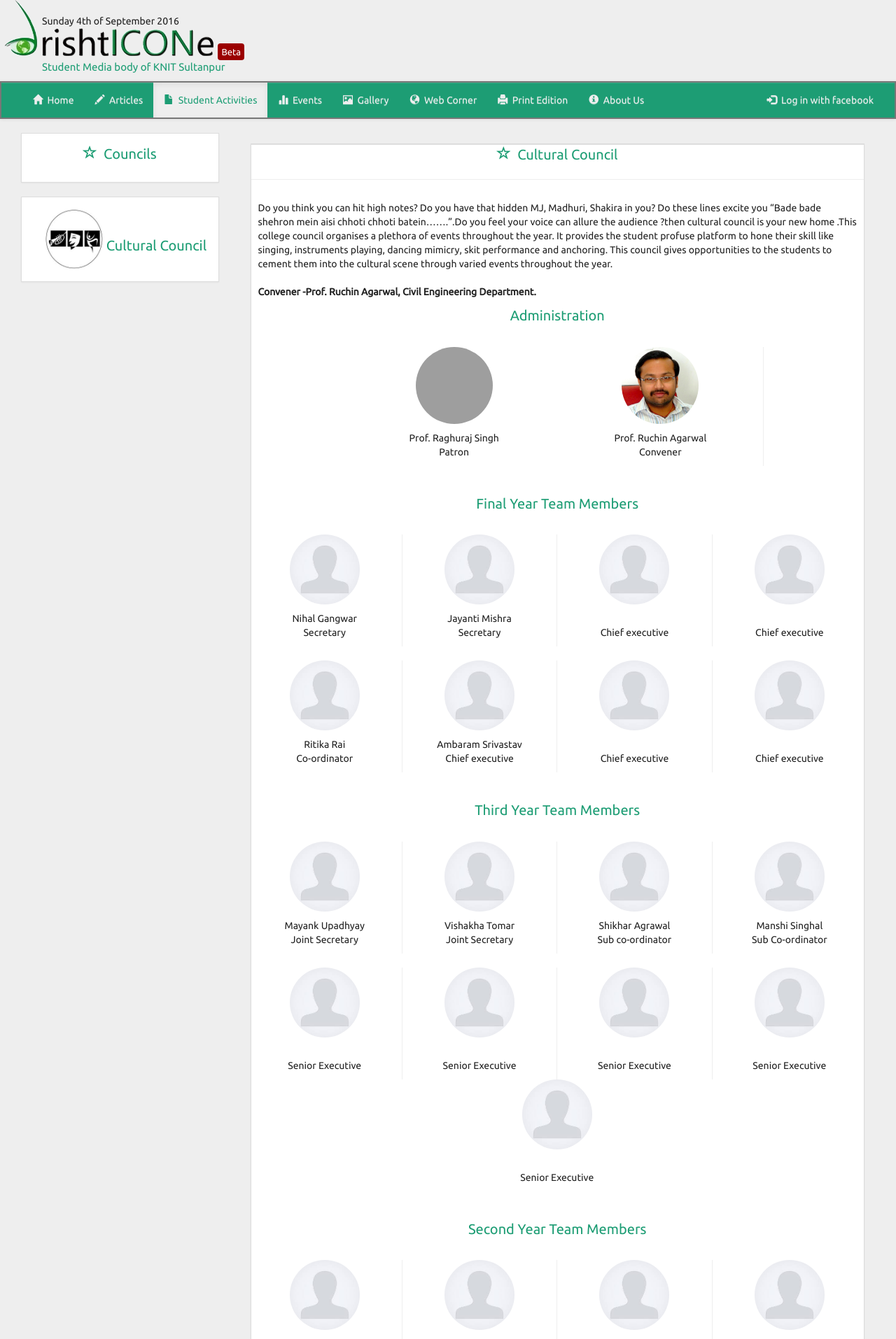
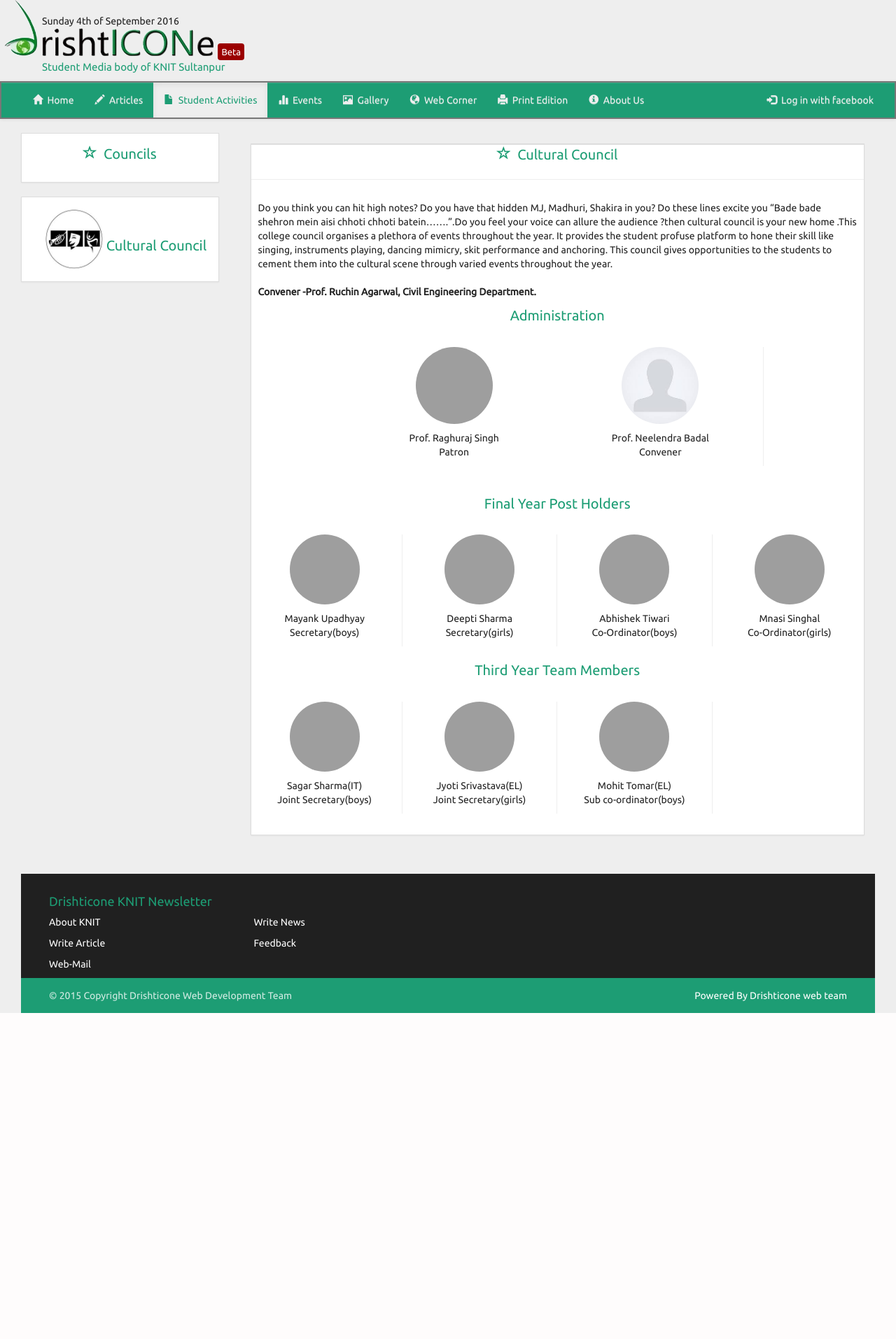
Before and after one commit to drishticone/2.0.0, a PHP site: page /student_activity/cult/index.php in a window 1280 px wide. Shown: the top 1914 px of the page at 70% size. After the commit the page ends 1448 px from the top, so only its background shows below. Run offline with PHP 8.4, Linux system fonts and the light colour scheme; a stand-in replaces the project's code that opens the database connection; some libraries are stand-ins or nearby versions; grey boxes are pictures that could not be loaded.

Commit message:
cult page

```diff
--- a/student_activity/cult/index.php
+++ b/student_activity/cult/index.php
@@ -97,9 +97,9 @@ Do you think you can hit high notes? Do you have that hidden MJ, Madhuri, Shakir
 </div>
 
 <div class="col-md-4 mid" style="border-right:1px solid #eee">
-<center><img src="../cult/image/Ruchin.jpg"  height="110" width="110" alt="Prof. Ruchin Agarwal" class="img-circle">
+<center><img src="../cult/image/default.jpg"  height="110" width="110" alt="Prof. Ruchin Agarwal" class="img-circle">
 <br>
-<p><center>Prof. Ruchin Agarwal<br />
+<p><center>Prof. Neelendra Badal<br />
 <span class="green">Convener</span></p>
 </div>
 <div class="col-md-2 mid"></div>
@@ -109,73 +109,75 @@ Do you think you can hit high notes? Do you have that hidden MJ, Madhuri, Shakir
 
 <div class="row">
 <div class="col-md-12">
- <center><p class="title2">Final Year Team Members</p></center></div></div><br>
+ <center><p class="title2">Final Year Post Holders</p></center></div></div><br>
 
 <div class="row">
 
 <div class="col-md-3 mid" style="border-right:1px solid #eee">
-<center><img src="../iste/image/default.jpg"  height="100" width="100" alt="Nihal Gangwar" class="img-circle">
+<center><img src="../cult/image/mayank.jpg"  height="100" width="100" alt="Nihal Gangwar" class="img-circle">
 <br>
-<p><center>Nihal Gangwar<br />
-<span class="green">Secretary</span></p>
+<p><center>Mayank Upadhyay<br />
+<span class="green">Secretary(boys)</span></p>
 </div>
 
 <div class="col-md-3 mid" style="border-right:1px solid #eee">
-<center><img src="../iste/image/default.jpg"  height="100" width="100" alt="Jayanti Mishra" class="img-circle">
+<center><img src="../cult/image/deepti.jpg"  height="100" width="100" alt="Jayanti Mishra" class="img-circle">
 <br>
-<p><center>Jayanti Mishra<br />
-<span class="green">Secretary</span></p>
+<p><center>Deepti Sharma<br />
+<span class="green">Secretary(girls)</span></p>
 </div>
 
 <div class="col-md-3 mid" style="border-right:1px solid #eee">
-<center><img src="../iste/image/default.jpg"  height="100" width="100" alt="" class="img-circle">
+<center><img src="../cult/image/abhishek.jpg"  height="100" width="100" alt="" class="img-circle">
+<br>
+<p><center> Abhishek Tiwari<br />
+<span class="green">Co-Ordinator(boys)</span></p>
+</div>
+
+<div class="col-md-3 mid" style="border-right:1px solid #eee">
+<center><img src="../cult/image/mansi.jpg"  height="100" width="100" alt="" class="img-circle">
+<br>
+<p><center> Mnasi Singhal<br />
+<span class="green">Co-Ordinator(girls)</span></p>
+</div>
+
+</div>
+<br>
+<!-- row 2 -->
+
+<!-- row 3 -->
+<!--
+<div class="row">
+
+<div class="col-md-3 mid" style="border-right:1px solid #eee">
+<center><img src="../cult/image/default.jpg"  height="100" width="100" alt="Ritika Rai" class="img-circle">
+<br>
+<p><center>Ritika Rai<br />
+<span class="green">Co-ordinator</span></p>
+</div>
+
+<div class="col-md-3 mid" style="border-right:1px solid #eee">
+<center><img src="../cult/image/default.jpg"  height="100" width="100" alt="Ambaram Srivastav" class="img-circle">
+<br>
+<p><center>Ambaram Srivastav<br />
+<span class="green">Chief executive</span></p>
+</div>
+
+<div class="col-md-3 mid" style="border-right:1px solid #eee">
+<center><img src="../cult/image/default.jpg"  height="100" width="100" alt="" class="img-circle">
 <br>
 <p><center><br />
 <span class="green">Chief executive</span></p>
 </div>
 
 <div class="col-md-3 mid" style="border-right:1px solid #eee">
-<center><img src="../iste/image/default.jpg"  height="100" width="100" alt="" class="img-circle">
-<br>
-<p><center><br />
-<span class="green">Chief executive</span></p>
-</div>
-</div>
-<br>
-<!-- row 2 -->
-
-<!-- row 3 -->
-
-<div class="row">
-
-<div class="col-md-3 mid" style="border-right:1px solid #eee">
-<center><img src="../iste/image/default.jpg"  height="100" width="100" alt="Ritika Rai" class="img-circle">
-<br>
-<p><center>Ritika Rai<br />
-<span class="green">Co-ordinator</span></p>
-</div>
-
-<div class="col-md-3 mid" style="border-right:1px solid #eee">
-<center><img src="../iste/image/default.jpg"  height="100" width="100" alt="Ambaram Srivastav" class="img-circle">
-<br>
-<p><center>Ambaram Srivastav<br />
-<span class="green">Chief executive</span></p>
-</div>
-
-<div class="col-md-3 mid" style="border-right:1px solid #eee">
-<center><img src="../iste/image/default.jpg"  height="100" width="100" alt="" class="img-circle">
-<br>
-<p><center><br />
-<span class="green">Chief executive</span></p>
-</div>
-
-<div class="col-md-3 mid" style="border-right:1px solid #eee">
-<center><img src="../iste/image/default.jpg"  height="100" width="100" alt="" class="img-circle">
+<center><img src="../cult/image/default.jpg"  height="100" width="100" alt="" class="img-circle">
 <br>
 <p><center><br />
 <span class="green">Chief executive</span></p>
 </div>
 </div><br><br>
+-->
 
 <!-- Third year Team Members -->
 
@@ -186,61 +188,62 @@ Do you think you can hit high notes? Do you have that hidden MJ, Madhuri, Shakir
 <div class="row">
 
 <div class="col-md-3 mid" style="border-right:1px solid #eee">
-<center><img src="../iste/image/default.jpg"  height="100" width="100" alt="Mayank Upadhyay" class="img-circle">
+<center><img src="../cult/image/sagar.jpg"  height="100" width="100" alt="Mayank Upadhyay" class="img-circle">
 <br>
-<p><center>Mayank Upadhyay<br />
-<span class="green">Joint Secretary</span></p>
+<p><center>Sagar Sharma(IT)<br />
+<span class="green">Joint Secretary(boys)</span></p>
 </div>
 
 <div class="col-md-3 mid" style="border-right:1px solid #eee">
-<center><img src="../iste/image/default.jpg"  height="100" width="100" alt="Vishakha Tomar" class="img-circle">
+<center><img src="../cult/image/jyoti.jpg"  height="100" width="100" alt="Vishakha Tomar" class="img-circle">
 <br>
-<p><center>Vishakha Tomar<br />
-<span class="green">Joint Secretary</span></p>
+<p><center>Jyoti Srivastava(EL)<br />
+<span class="green">Joint Secretary(girls)</span></p>
 </div>
 
 <div class="col-md-3 mid" style="border-right:1px solid #eee">
-<center><img src="../iste/image/default.jpg"  height="100" width="100" alt="Shikhar Agrawal" class="img-circle">
+<center><img src="../cult/image/mohit.jpg"  height="100" width="100" alt="Shikhar Agrawal" class="img-circle">
 <br>
-<p><center>Shikhar Agrawal<br />
-<span class="green">Sub co-ordinator</span></p>
+<p><center>Mohit Tomar(EL)<br />
+<span class="green">Sub co-ordinator(boys)</span></p>
 </div>
-
+<!--
 <div class="col-md-3 mid" style="border-right:1px solid #eee">
-<center><img src="../iste/image/default.jpg"  height="100" width="100" alt="Manshi Singhal" class="img-circle">
+<center><img src="../cult/image/default.jpg"  height="100" width="100" alt="Manshi Singhal" class="img-circle">
 <br>
 <p><center>Manshi Singhal<br />
 <span class="green">Sub Co-ordinator</span></p>
 </div>
+-->
 </div><br>
 
 <!-- row 2 -->
-
+<!--
 <div class="row">
 
 <div class="col-md-3 mid" style="border-right:1px solid #eee">
-<center><img src="../iste/image/default.jpg"  height="100" width="100" alt="" class="img-circle">
+<center><img src="../cult/image/default.jpg"  height="100" width="100" alt="" class="img-circle">
 <br>
 <p><center><br />
 <span class="green">Senior Executive</span></p>
 </div>
 
 <div class="col-md-3 mid" style="border-right:1px solid #eee">
-<center><img src="../iste/image/default.jpg"  height="100" width="100" alt="" class="img-circle">
+<center><img src="../cult/image/default.jpg"  height="100" width="100" alt="" class="img-circle">
 <br>
 <p><center><br />
 <span class="green">Senior Executive</span></p>
 </div>
 
 <div class="col-md-3 mid" style="border-right:1px solid #eee">
-<center><img src="../iste/image/default.jpg"  height="100" width="100" alt="" class="img-circle">
+<center><img src="../cult/image/default.jpg"  height="100" width="100" alt="" class="img-circle">
 <br>
 <p><center><br />
 <span class="green">Senior Executive</span></p>
 </div>
 
 <div class="col-md-3 mid" style="border-right:1px solid #eee">
-<center><img src="../iste/image/default.jpg"  height="100" width="100" alt="" class="img-circle">
+<center><img src="../cult/image/default.jpg"  height="100" width="100" alt="" class="img-circle">
 <br>
 <p><center><br />
 <span class="green">Senior Executive</span></p>
@@ -251,15 +254,16 @@ Do you think you can hit high notes? Do you have that hidden MJ, Madhuri, Shakir
 <div class="row">
 
 <div class="col-md-12" style="border-right:1px solid #eee">
-<center><img src="../iste/image/default.jpg"  height="100" width="100" alt="" class="img-circle">
+<center><img src="../cult/image/default.jpg"  height="100" width="100" alt="" class="img-circle">
 <br>
 <p><center><br />
 <span class="green">Senior Executive</span></p>
 </div>
 </div><br><br>
-
+-->
 <!-- Second Year Team Member -->
 
+<!--
 <div class="row">
 <div class="col-md-12">
  <center><p class="title2">Second Year Team Members</p></center></div></div><br>
@@ -267,93 +271,93 @@ Do you think you can hit high notes? Do you have that hidden MJ, Madhuri, Shakir
 <div class="row">
 
 <div class="col-md-3 mid" style="border-right:1px solid #eee">
-<center><img src="../iste/image/default.jpg"  height="100" width="100" alt="Shubham Pratap singh" class="img-circle">
+<center><img src="../cult/image/default.jpg"  height="100" width="100" alt="Shubham Pratap singh" class="img-circle">
 <br>
 <p><center>Shubham Pratap Singh<br />
 <span class="green">Executive<span></p>
 </div>
 
 <div class="col-md-3 mid" style="border-right:1px solid #eee">
-<center><img src="../iste/image/default.jpg"  height="100" width="100" alt="Paurush Gupta" class="img-circle">
+<center><img src="../cult/image/default.jpg"  height="100" width="100" alt="Paurush Gupta" class="img-circle">
 <br>
 <p><center>Paurush Gupta<br />
 <span class="green">Executive</span></p>
 </div>
 
 <div class="col-md-3 mid" style="border-right:1px solid #eee">
-<center><img src="../iste/image/default.jpg"  height="100" width="100" alt="Sagar Sharma" class="img-circle">
+<center><img src="../cult/image/default.jpg"  height="100" width="100" alt="Sagar Sharma" class="img-circle">
 <br>
 <p><center>Sagar sharma<br />
 <span class="green">Executive</span></p>
 </div>
 
 <div class="col-md-3 mid" style="border-right:1px solid #eee">
-<center><img src="../iste/image/default.jpg"  height="100" width="100" alt="Abhishek Singh" class="img-circle">
+<center><img src="../cult/image/default.jpg"  height="100" width="100" alt="Abhishek Singh" class="img-circle">
 <br>
 <p><center>Abhishek Singh<br />
 <span class="green">Executive</span></p>
 </div>
 </div><br>
-
+-->
 <!-- row 2 -->
-
+<!--
 <div class="row">
 
 <div class="col-md-3 mid" style="border-right:1px solid #eee">
-<center><img src="../iste/image/default.jpg"  height="100" width="100" alt="Animesh Singh" class="img-circle">
+<center><img src="../cult/image/default.jpg"  height="100" width="100" alt="Animesh Singh" class="img-circle">
 <br>
 <p><center>Animesh Singh<br />
 <span class="green">Executive<span></p>
 </div>
 
 <div class="col-md-3 mid" style="border-right:1px solid #eee">
-<center><img src="../iste/image/default.jpg"  height="100" width="100" alt="Vipul Kapoor" class="img-circle">
+<center><img src="../cult/image/default.jpg"  height="100" width="100" alt="Vipul Kapoor" class="img-circle">
 <br>
 <p><center>Vipul Kapoor<br />
 <span class="green">Executive</span></p>
 </div>
 
 <div class="col-md-3 mid" style="border-right:1px solid #eee">
-<center><img src="../iste/image/default.jpg"  height="100" width="100" alt="Devesh Pandey" class="img-circle">
+<center><img src="../cult/image/default.jpg"  height="100" width="100" alt="Devesh Pandey" class="img-circle">
 <br>
 <p><center>Devesh Pandey<br />
 <span class="green">Executive</span></p>
 </div>
 
 <div class="col-md-3 mid" style="border-right:1px solid #eee">
-<center><img src="../iste/image/default.jpg"  height="100" width="100" alt="Sarad Shukla" class="img-circle">
+<center><img src="../cult/image/default.jpg"  height="100" width="100" alt="Sarad Shukla" class="img-circle">
 <br>
 <p><center>Sarad Shukla<br />
 <span class="green">Executive</span></p>
 </div>
 </div><br>
-
+-->
 <!-- row 3 -->
-
+<!--
 <div class="row">
 <div class="col-md-3 mid" style="border-right:1px solid #eee">
-<center><img src="../iste/image/default.jpg"  height="100" width="100" alt="Satyam Gupta" class="img-circle">
+<center><img src="../cult/image/default.jpg"  height="100" width="100" alt="Satyam Gupta" class="img-circle">
 <br>
 <p><center>Satyam Gupta<br />
 <span class="green">Executive<span></p>
 </div>
 
 <div class="col-md-3 mid" style="border-right:1px solid #eee">
-<center><img src="../iste/image/default.jpg"  height="100" width="100" alt="Rajat" class="img-circle">
+<center><img src="../cult/image/default.jpg"  height="100" width="100" alt="Rajat" class="img-circle">
 <br>
 <p><center>Rajat<br />
 <span class="green">Executive</span></p>
 </div>
 
 <div class="col-md-3 mid" style="border-right:1px solid #eee">
-<center><img src="../iste/image/default.jpg"  height="100" width="100" alt="Deepak" class="img-circle">
+<center><img src="../cult/image/default.jpg"  height="100" width="100" alt="Deepak" class="img-circle">
 <br>
 <p><center>Deepak<br />
 <span class="green">Executive</span></p>
 </div>
 
 <div class="col-md-3 mid" style="border-right:1px solid #eee">
-<center><img src="../iste/image/default.jpg"  height="100" width="100" alt="Rishab Jain " class="img-circle">
+<center><img src="../cult/image/default.jpg"  height="100" width="100" alt="Rishab Jain " class="img-circle">
 <br>
 <p><center>Rishab Jain<br />
 <span class="green">Executive</span></p>
@@ -363,38 +367,39 @@ Do you think you can hit high notes? Do you have that hidden MJ, Madhuri, Shakir
 <div class="row">
 
 <div class="col-md-12" style="border-right:1px solid #eee">
-<center><img src="../iste/image/default.jpg"  height="100" width="100" alt="Swati Gangwar" class="img-circle">
+<center><img src="../cult/image/default.jpg"  height="100" width="100" alt="Swati Gangwar" class="img-circle">
 <br>
 <p><center>Swati Gangwar<br />
 <span class="green">Executive</span></p>
 </div>
 </div><br><br>
-
+-->
 <!-- First Year Team Member -->
-
+<!--
 <div class="row">
 <div class="col-md-12">
  <center><p class="title2">First Year Team Members</p></center></div></div><br>
-
+ -->
 <!-- row 1 -->
+<!--
 <div class="row">
 
 <div class="col-md-3 mid" style="border-right:1px solid #eee">
-<center><img src="../iste/image/default.jpg"  height="100" width="100" alt="" class="img-circle">
+<center><img src="../cult/image/default.jpg"  height="100" width="100" alt="" class="img-circle">
 <br>
 <p><center><br />
 <span class="green">Executive<span></p>
 </div>
 
 <div class="col-md-3 mid" style="border-right:1px solid #eee">
-<center><img src="../iste/image/default.jpg"  height="100" width="100" alt="" class="img-circle">
+<center><img src="../cult/image/default.jpg"  height="100" width="100" alt="" class="img-circle">
 <br>
 <p><center><br />
 <span class="green">Co-Executive</span></p>
 </div>
 
 <div class="col-md-3 mid" style="border-right:1px solid #eee">
-<center><img src="../iste/image/default.jpg"  height="100" width="100" alt=" " class="img-circle">
+<center><img src="../cult/image/default.jpg"  height="100" width="100" alt=" " class="img-circle">
 <br>
 <p><center> <br />
 <span class="green">Co-Executive</span></p>
@@ -402,105 +407,106 @@ Do you think you can hit high notes? Do you have that hidden MJ, Madhuri, Shakir
 
 
 <div class="col-md-3 mid" style="border-right:1px solid #eee">
-<center><img src="../iste/image/default.jpg"  height="100" width="100" alt="" class="img-circle">
+<center><img src="../cult/image/default.jpg"  height="100" width="100" alt="" class="img-circle">
 <br>
 <p><center><br />
 <span class="green">Co-Executive</span></p>
 </div>
 </div><br>
+-->
 <!-- row 2 -->
-
+<!--
 <div class="row">
 
 <div class="col-md-3 mid" style="border-right:1px solid #eee">
-<center><img src="../iste/image/default.jpg"  height="100" width="100" alt="" class="img-circle">
+<center><img src="../cult/image/default.jpg"  height="100" width="100" alt="" class="img-circle">
 <br>
 <p><center><br />
 <span class="green">Co-Executive<span></p>
 </div>
 
 <div class="col-md-3 mid" style="border-right:1px solid #eee">
-<center><img src="../iste/image/default.jpg"  height="100" width="100" alt="" class="img-circle">
+<center><img src="../cult/image/default.jpg"  height="100" width="100" alt="" class="img-circle">
 <br>
 <p><center><br />
 <span class="green">Co-Executive</span></p>
 </div>
 
 <div class="col-md-3 mid" style="border-right:1px solid #eee">
-<center><img src="../iste/image/default.jpg"  height="100" width="100" alt="" class="img-circle">
+<center><img src="../cult/image/default.jpg"  height="100" width="100" alt="" class="img-circle">
 <br>
 <p><center><br />
 <span class="green">Co-Executive</span></p>
 </div>
 
 <div class="col-md-3 mid" style="border-right:1px solid #eee">
-<center><img src="../iste/image/default.jpg"  height="100" width="100" alt="" class="img-circle">
+<center><img src="../cult/image/default.jpg"  height="100" width="100" alt="" class="img-circle">
 <br>
 <p><center><br />
 <span class="green">Co-Executive</span></p>
 </div>
 </div><br>
-
+-->
 <!-- ROW 3 -->
-
+<!--
 <div class="row">
 
 <div class="col-md-3 mid" style="border-right:1px solid #eee">
-<center><img src="../iste/image/default.jpg"  height="100" width="100" alt="" class="img-circle">
+<center><img src="../cult/image/default.jpg"  height="100" width="100" alt="" class="img-circle">
 <br>
 <p><center><br />
 <span class="green">Co-Executive<span></p>
 </div>
 
 <div class="col-md-3 mid" style="border-right:1px solid #eee">
-<center><img src="../iste/image/default.jpg"  height="100" width="100" alt="" class="img-circle">
+<center><img src="../cult/image/default.jpg"  height="100" width="100" alt="" class="img-circle">
 <br>
 <p><center><br />
 <span class="green">Co-Executive</span></p>
 </div>
 
 <div class="col-md-3 mid" style="border-right:1px solid #eee">
-<center><img src="../iste/image/default.jpg"  height="100" width="100" alt="" class="img-circle">
+<center><img src="../cult/image/default.jpg"  height="100" width="100" alt="" class="img-circle">
 <br>
 <p><center><br />
 <span class="green">Co-Executive</span></p>
 </div>
 
 <div class="col-md-3 mid" style="border-right:1px solid #eee">
-<center><img src="../iste/image/default.jpg"  height="100" width="100" alt="" class="img-circle">
+<center><img src="../cult/image/default.jpg"  height="100" width="100" alt="" class="img-circle">
 <br>
 <p><center><br />
 <span class="green">Co-Executive</span></p>
 </div>
 </div><br>
-
+-->
 <!-- row 4 -->
-
+<!--
 <div class="row">
 
 <div class="col-md-3 mid" style="border-right:1px solid #eee">
-<center><img src="../iste/image/default.jpg"  height="100" width="100" alt="" class="img-circle">
+<center><img src="../cult/image/default.jpg"  height="100" width="100" alt="" class="img-circle">
 <br>
 <p><center><br />
 <span class="green">Co-Executive<span></p>
 </div>
 
 <div class="col-md-3 mid" style="border-right:1px solid #eee">
-<center><img src="../iste/image/default.jpg"  height="100" width="100" alt="" class="img-circle">
+<center><img src="../cult/image/default.jpg"  height="100" width="100" alt="" class="img-circle">
 <br>
 <p><center><br />
 <span class="green">Co-Executive</span></p>
 </div>
 
 <div class="col-md-3 mid" style="border-right:1px solid #eee">
-<center><img src="../iste/image/default.jpg"  height="100" width="100" alt="" class="img-circle">
+<center><img src="../cult/image/default.jpg"  height="100" width="100" alt="" class="img-circle">
 <br>
 <p><center><br />
 <span class="green">Co-Executive</span></p>
 </div>
 
 <div class="col-md-3 mid" style="border-right:1px solid #eee">
-<center><img src="../iste/image/default.jpg"  height="100" width="100" alt="" class="img-circle">
+<center><img src="../cult/image/default.jpg"  height="100" width="100" alt="" class="img-circle">
 <br>
 <p><center><br />
 <span class="green">Co-Executive</span></p>
@@ -510,7 +516,7 @@ Do you think you can hit high notes? Do you have that hidden MJ, Madhuri, Shakir
 <div class="row">
 
 <div class="col-md-12" style="border-right:1px solid #eee">
-<center><img src="../iste/image/default.jpg"  height="100" width="100" alt="" class="img-circle">
+<center><img src="../cult/image/default.jpg"  height="100" width="100" alt="" class="img-circle">
 <br>
 <p><center><br />
 <span class="green">Co-Executive</span></p>
@@ -519,7 +525,7 @@ Do you think you can hit high notes? Do you have that hidden MJ, Madhuri, Shakir
 
 
 </div></div></div>
-
+-->
 </div>
 <!--panel end-->
 
```
